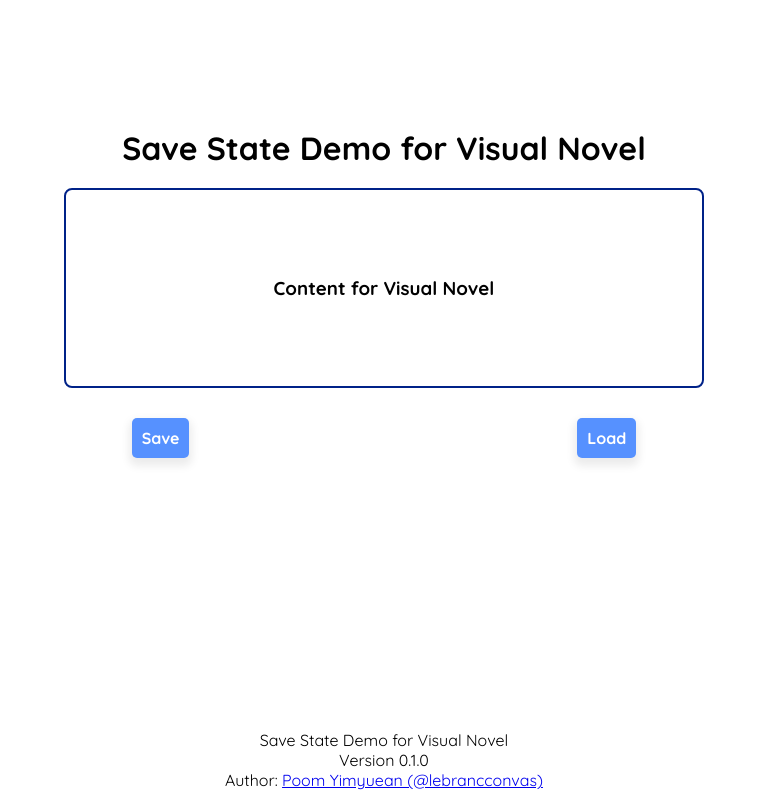
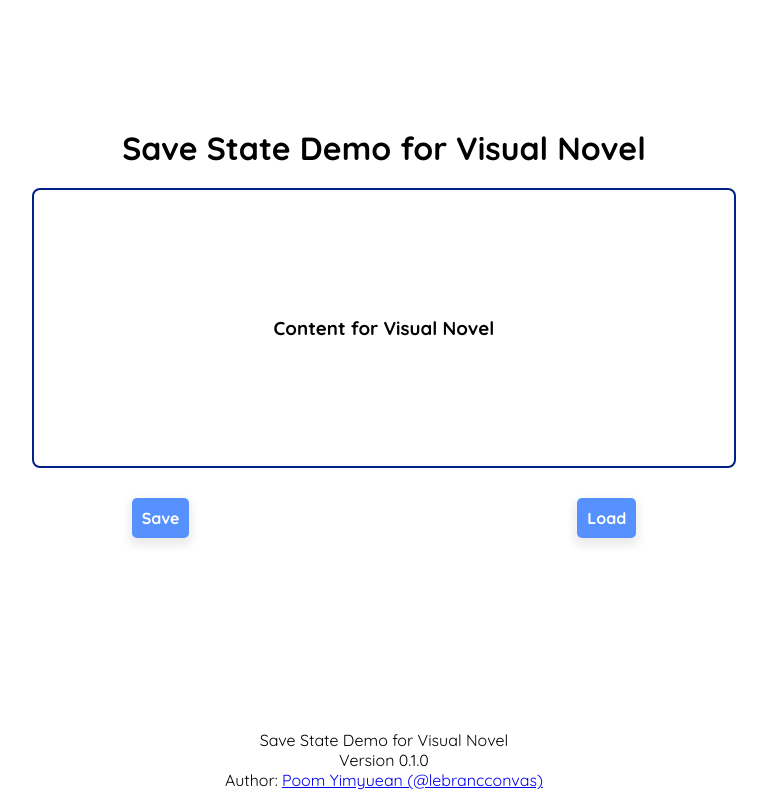
Before and after one commit to lebrancconvas/SaveState-VN-Demo, a React (Vite) app: page / in a window 1280 px wide. Shown: the whole page, without its empty margins (256-1023 px from the left). Built offline with nearby package versions, Linux system fonts and the light colour scheme.

Commit message:
💄 style: update content box width and height.

```diff
--- a/src/App.scss
+++ b/src/App.scss
@@ -17,8 +17,8 @@ header {
   border: 2px solid #002288;
   border-radius: 8px;
   margin: 0 auto;
-  width: 50%;
-  height: 200px;
+  width: 55%;
+  height: 280px;
   margin-top: 20px;
   margin-bottom: 30px;
   cursor: pointer;
```
